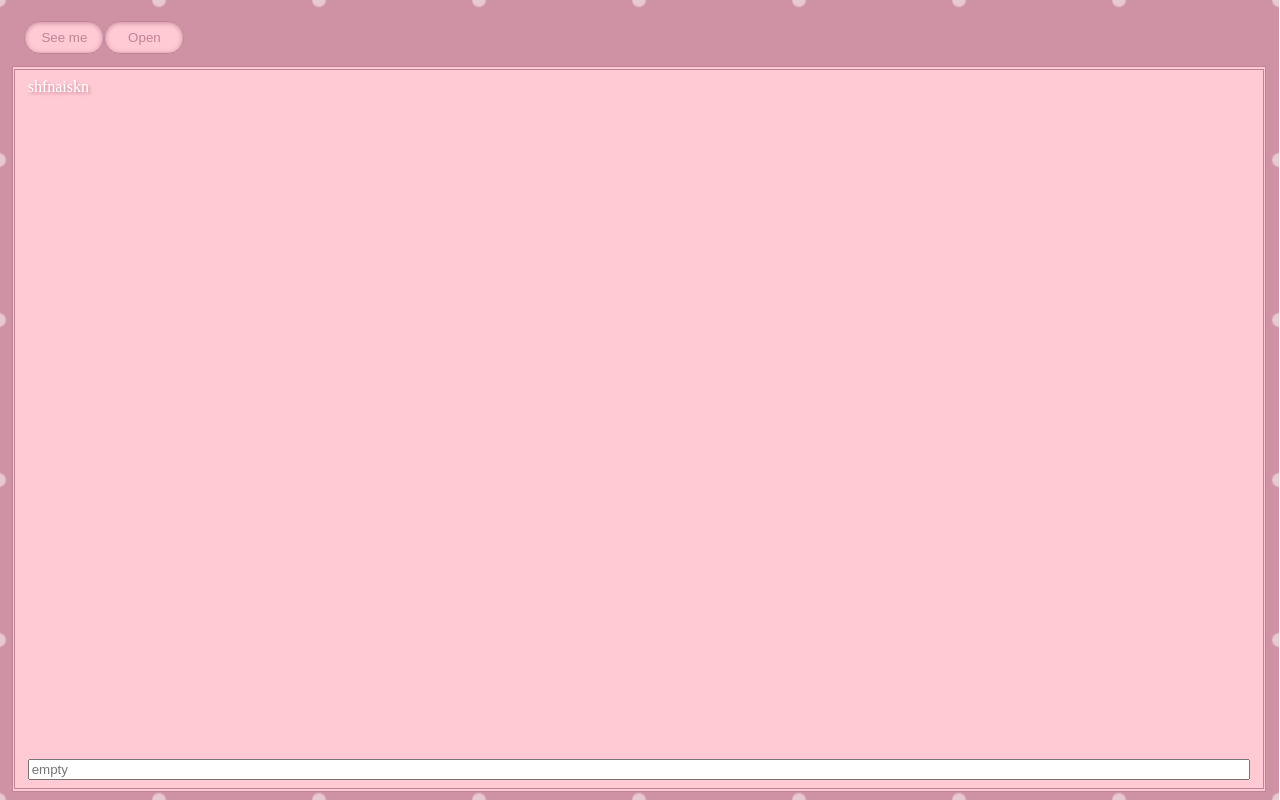
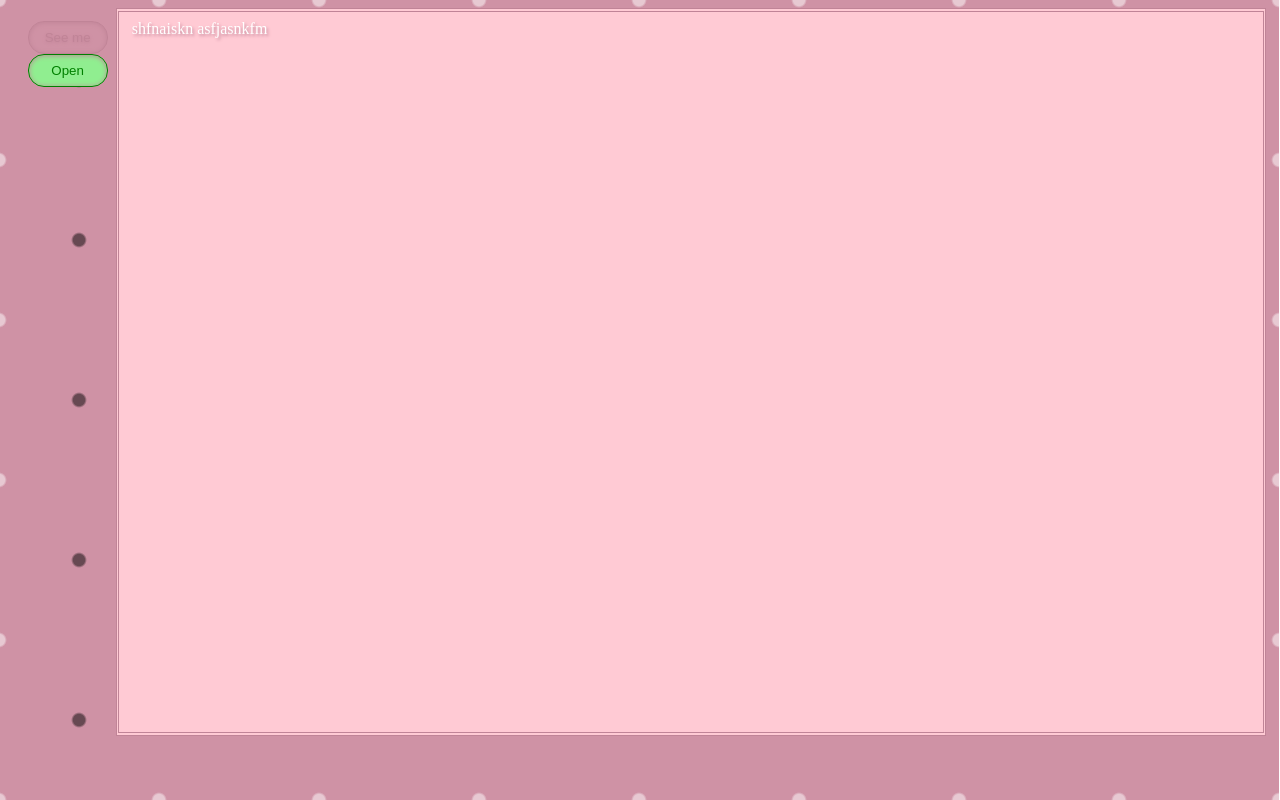
Before and after one commit to CatalinaSorina/Keys, a React (Create React App) app: page / in a window 1280 px wide. Built offline with nearby package versions, Linux system fonts and the light colour scheme.

Commit message:
testing TabHolder and added more props

```diff
--- a/src/App.js
+++ b/src/App.js
@@ -1,4 +1,4 @@
-import React from 'react';
+import React, {useState} from 'react';
 import './App.css';
 import Tab from './components/Tab/Tab';
 import Paragraphs from './components/Paragraph/Paragraphs';
@@ -7,16 +7,21 @@ import Wrapper from './components/Wrapper/Wrapper';
 import Button from './components/Button/Button';
 import TabHolder from './components/TabHolder/TabHolder';
 
-const App = () => (
-  <Wrapper alignItems="center" fontFamily="Arial">
-  <TabHolder activeTabIndex={1} >
-    <Tab openTabText="See me">
+const App = () => {
+  return <Wrapper alignItems="center" fontFamily="Arial">
+  <TabHolder activeTabIndex={0} removeInline>
+    <Tab openTabText='See me'>
       shfnaiskn
       asfjasnkfm
     </Tab>
-    <Tab>
+    <Tab
+      closeTabText='Close'
+      buttonStyle={{backgroundColor:'lightgreen',borderColor:'green',color:'green',hoverBackground:'green',hoverColor:'lightgreen'}}
+      activeButtonStyle={{backgroundColor:'green',borderColor:'green',color:'lightgrey',hoverBackground:'green',hoverColor:'lightgreen'}}
+      tabStyle={{backgroundColor:'lightgreen',border:'0.1rem solid green',textShadow:'none',color:'green',justifyContent:'center',alignItems:'center'}}
+    >
       shfnaiskn
-      <input placeholder="empty" />
+      <Button text='ok' />
     </Tab>
   </TabHolder>
     {/* <Tab
@@ -40,6 +45,6 @@ const App = () => (
       <footer>bottom</footer>
     </Tab> */}
   </Wrapper>
-);
+};
 
 export default App;
--- a/src/components/Button/Button.jsx
+++ b/src/components/Button/Button.jsx
@@ -7,6 +7,7 @@ import type { Node } from 'react';
 export type ButtonProps = {
   display: string,
   position: string,
+  margin: string,
   top: string,
   right: string,
   left: string,
@@ -38,6 +39,7 @@ const Button = (props: ButtonProps) => {
   const {
     display,
     position,
+    margin,
     top,
     right,
     left,
@@ -69,6 +71,7 @@ const Button = (props: ButtonProps) => {
       addStyle={{
         display,
         position,
+        margin,
         top,
         right,
         left,
@@ -103,11 +106,13 @@ const Button = (props: ButtonProps) => {
 Button.defaultProps = {
   display: 'block',
   position: '',
+  margin: '0 0.2rem',
   top: '',
   right: '',
   left: '',
   bottom: '',
   width: '5rem',
+  border: '',
   borderWidth: '0.1rem',
   borderStyle: 'solid',
   borderColor: '#C08497',
--- a/src/components/Button/Button.style.js
+++ b/src/components/Button/Button.style.js
@@ -4,6 +4,7 @@ const ButtonStyle = style.button`
     ${({ addStyle, styledComponent }) => `
         display: ${addStyle.display};
         position: ${addStyle.position};
+        margin: ${addStyle.margin};
         top: ${addStyle.top};
         right: ${addStyle.right};
         left: ${addStyle.left};
--- a/src/components/Tab/Tab.jsx
+++ b/src/components/Tab/Tab.jsx
@@ -16,7 +16,8 @@ type TabProps = {
   activeButtonStyle?: ButtonProps,
   tabStyle: WrapperProps,
   children: Node,
-  tabHolderAction: Function,
+  setActiveTab?: Function,
+  withTabHolder: boolean,
 };
 
 const Tab = ({
@@ -27,11 +28,13 @@ const Tab = ({
   activeButtonStyle,
   tabStyle,
   children,
-  tabHolderAction,
+  setActiveTab,
+  withTabHolder,
 }: TabProps) => {
   const [active, setActive] = useState(activeTab);
 
-  const buttonCurrentStyle = active
+  const checkActiveTab = setActiveTab? activeTab:active;
+  const buttonCurrentStyle = checkActiveTab
     ? combineStyle(activeButtonStyle, activeButtonDefaultStyle)
     : buttonStyle;
   const tabStyleCombined = combineStyle(tabStyle, tabDefaultStyle);
@@ -43,10 +46,10 @@ const Tab = ({
     <React.Fragment>
       <Button
         {...buttonCurrentStyle}
-        onClick={() => {setActive(!active);tabHolderAction();}}
-        text={active && closeTabText ? closeTabText : openTabText}
+        onClick={() => setActiveTab ? setActiveTab():setActive(!active) }
+        text={checkActiveTab && closeTabText ? closeTabText : openTabText}
       />
-      {!tabHolderAction && (
+      {!withTabHolder && (
         <Wrapper
           display={active ? displayTab : 'none'}
           {...restTabStyleCombined}
--- a/src/components/TabHolder/TabHolder.jsx
+++ b/src/components/TabHolder/TabHolder.jsx
@@ -25,8 +25,8 @@ const TabHolder = ({ activeTabIndex, removeInline, tabHolderStyle, backgroundSty
   const tabs = children ? React.Children.map(children, (tab, i) => {
     if (tab.type.name === 'Tab') {
       return i === activeTab
-        ? cloneElement(tab, { tabHolderAction: ()=>setActiveTab(-1) })
-        : cloneElement(tab, { tabHolderAction: ()=>setActiveTab(i) });
+        ? cloneElement(tab, { setActiveTab: ()=>setActiveTab(-1), activeTab:true, withTabHolder:true })
+        : cloneElement(tab, { setActiveTab: ()=>setActiveTab(i), activeTab:false, withTabHolder:true });
     }
   }):[];
 
```
